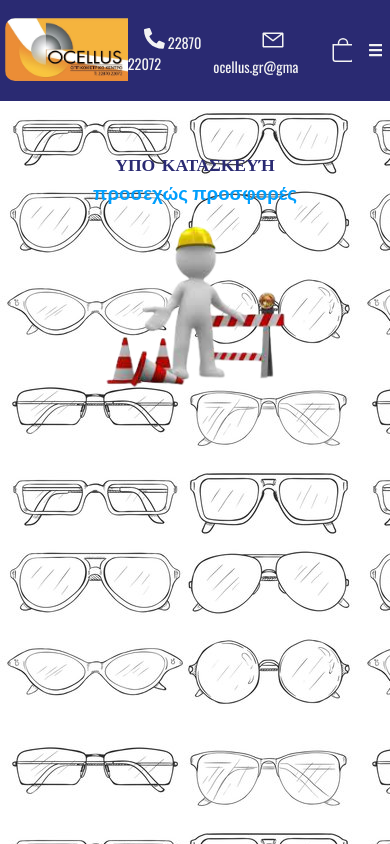
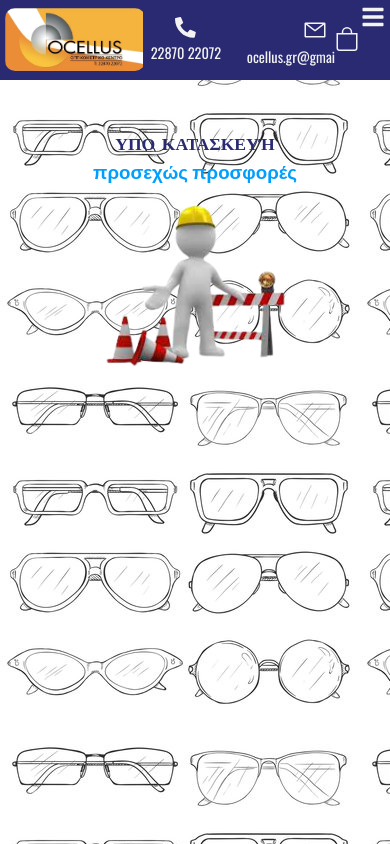
Before and after one commit to gioStam77/site-Ocellus, a React (Create React App) app: page / in a window 390 px wide. Shown: the top 844 px of the page. Built offline with nearby package versions, Linux system fonts and the light colour scheme.

Commit message:
neWnavbarCSS

```diff
--- a/src/App.css
+++ b/src/App.css
@@ -49,25 +49,25 @@ button:hover {
 }
 .service-image {
   font-size: 27px;
-  padding-left: 5px;
+  margin-left: 25px;
 }
 .contactLens-image {
   font-size: 25px;
-  padding-left: 0px;
+  margin-left: 36px;
 }
 .liquid-image {
   font-size: 25px;
-  padding-left: 0px;
+  margin-left: 0px;
 }
 .glasses-image {
   font-size: 25px;
-  padding-left: 0px;
+  margin-left: 60px;
 }
 
 .navbar {
   background: var(--mainBlue);
-  overflow-y: hidden;
-  height: 12vh;
+
+  height: 80px;
   width: 100%;
   display: flex;
   justify-content: space-between;
@@ -78,8 +78,7 @@ button:hover {
   margin-top: 0.2rem;
 }
 .icon-down {
-  margin-top: 7px;
-  margin-left: 3px;
+  padding: 0.5px 1px;
   font-size: large;
 }
 .mail-icon {
@@ -88,16 +87,17 @@ button:hover {
 }
 .tel-icon {
   font-size: 1.3rem;
+  margin-left: 25px;
 }
 .bag-icon {
-  margin-right: 8px;
   font-size: 1.5rem;
+  margin-right: 1rem;
 }
+
 .navbar-nav {
   display: flex;
-  justify-self: start;
-  justify-content: space-between;
 }
+
 .navbar-nav1 {
   display: flex;
   justify-content: center;
@@ -106,20 +106,22 @@ button:hover {
   letter-spacing: 1px;
 }
 .nav-item {
-  width: 15vw;
-
+  padding: 8px;
   font-size: 1.1rem;
+}
+.nav-item:hover {
+  color: var(--lightBlue);
 }
 .nav-item-links {
   display: flex;
   align-items: center;
-  margin-left: 1.5rem;
-  width: 10vw;
-
+  padding: 0.5rem 1rem;
   font-size: 1.1rem;
 }
+.nav-item-links:hover {
+  color: var(--lightBlue);
+}
 .menu-icon {
-  margin-right: 1rem;
   display: none;
 }
 .home-icon {
@@ -128,14 +130,13 @@ button:hover {
 }
 .user-icon {
   font-size: 1.7rem;
-  margin-left: 6.2rem;
 }
 .dropDown {
   background-color: var(--mainBlue);
   z-index: 1;
-  width: 170px;
+  width: 160px;
   position: absolute;
-  top: 8.5vh;
+  top: 50px;
   text-align: center;
   justify-content: center;
   font-size: small;
@@ -159,6 +160,7 @@ button:hover {
   text-decoration: none;
   color: var(--mainWhite);
   padding: 15px;
+  text-align: start;
 }
 .main {
   display: grid;
@@ -260,20 +262,17 @@ button:hover {
   text-align: center;
 }
 
-@media screen and (max-width: 830px) {
+@media screen and (max-width: 960px) {
   .menu-icon {
     display: block;
-    margin-right: 0.5rem;
-    margin-left: 1rem;
-  }
-  .navbar {
-    align-items: center;
-    justify-content: space-between;
+    position: absolute;
+    top: 0;
+    right: 5px;
+    font-size: 1.5rem;
   }
 
   .nav-item {
     font-size: 1rem;
-    justify-content: space-evenly;
   }
 
   .navbar-nav1 {
@@ -285,7 +284,8 @@ button:hover {
     align-items: center;
     justify-content: space-around;
     background-color: #009ffd;
-    top: 12vh;
+    top: 80px;
+    width: 100%;
     height: 88vh;
     flex-direction: column;
     transform: translateX(100%);
@@ -308,13 +308,13 @@ button:hover {
   .dropDown {
     display: flex;
     top: auto;
-    margin-top: 3%;
+    margin-top: 5%;
     right: 65px;
     align-content: center;
     align-items: center;
     text-align: start;
     justify-content: space-between;
-    font-size: large;
+    font-size: small;
     width: 80%;
     height: 50px;
     overflow-y: hidden;
@@ -322,29 +322,45 @@ button:hover {
   }
   .service-image {
     font-size: 25px;
-    padding-left: 5px;
+    margin-left: 5px;
   }
   .glasses-image {
     font-size: 25px;
-    padding-left: 5px;
+    margin-left: 15px;
+  }
+
+  .contactLens-image {
+    font-size: 25px;
+    margin-left: 36px;
+  }
+  .liquid-image {
+    font-size: 25px;
+    margin-left: 0px;
+  }
+  .service-image {
+    font-size: 27px;
+    margin-left: 25px;
+  }
+  .contactLens-image {
+    font-size: 25px;
+    margin-left: 16px;
+  }
+  .liquid-image {
+    font-size: 25px;
+    margin-left: 5px;
+  }
+  .glasses-image {
+    font-size: 25px;
+    margin-left: 15px;
   }
 }
 @media screen and (max-width: 600px) {
-  .navbar-nav {
-    margin-right: 2rem;
-  }
-  .bag-icon {
-    margin-right: 0px;
-    font-size: 1.5rem;
-  }
-
   .nav-item {
     justify-content: center;
     width: 25vw;
     align-content: center;
-
     font-size: 0.9rem;
-    justify-content: space-evenly;
+    justify-content: center;
   }
 
   .dropDown {
@@ -369,28 +385,4 @@ button:hover {
     font-size: 1.5rem;
     margin-left: 3rem;
   }
-  .service-image {
-    font-size: 25px;
-    padding-left: 20px;
-  }
-  .contactLens-image {
-    font-size: 25px;
-    padding-left: 15px;
-  }
-  .liquid-image {
-    font-size: 25px;
-    padding-left: 10px;
-  }
-  .glasses-image {
-    font-size: 25px;
-    padding-left: 10px;
-  }
-  .glue-image {
-    width: 35px;
-    padding-left: 10px;
-  }
-  .service-image {
-    font-size: 25px;
-    padding-left: 5px;
-  }
 }
--- a/src/Components/Navbar.js
+++ b/src/Components/Navbar.js
@@ -58,7 +58,7 @@ function Navbar() {
         <img
           src="./images/πινακιδα.jpg"
           alt=""
-          width='140'
+          width="140"
           style={{ borderRadius: 10 }}
         />
       </Link>
@@ -70,14 +70,14 @@ function Navbar() {
           </Link>
         </li>
         <li className="nav-item">
-          <Link to="/contactUs">
+          <Link to="/contactUs" className="nav-item">
             <VscMail className="mail-icon" /> ocellus.gr@gmail.com
           </Link>
         </li>
       </ul>
       <ul className={click ? "navbar-nav1 active" : "navbar-nav1"}>
         <li className="nav-item-links">
-          <Link to="/"onClick={closeMobileMenu} >
+          <Link to="/" onClick={closeMobileMenu}>
             <VscHome className="home-icon" />
           </Link>
         </li>
@@ -103,13 +103,13 @@ function Navbar() {
           <FaRegCaretSquareDown className="icon-down" />
         </li>
         <li className="nav-item-links">
-          <Link to="/signUp"onClick={closeMobileMenu} >
+          <Link to="/signUp" onClick={closeMobileMenu}>
             <IoPersonOutline className="user-icon" />
           </Link>
         </li>
       </ul>
       <div>
-        <Link to="/cart">
+        <Link to="/cart" className="bag-icon">
           <i className="bag-icon">
             <BsBag />
           </i>
```
Also changed, not shown: 1 other file (tests, documents, lock files or other folders).
